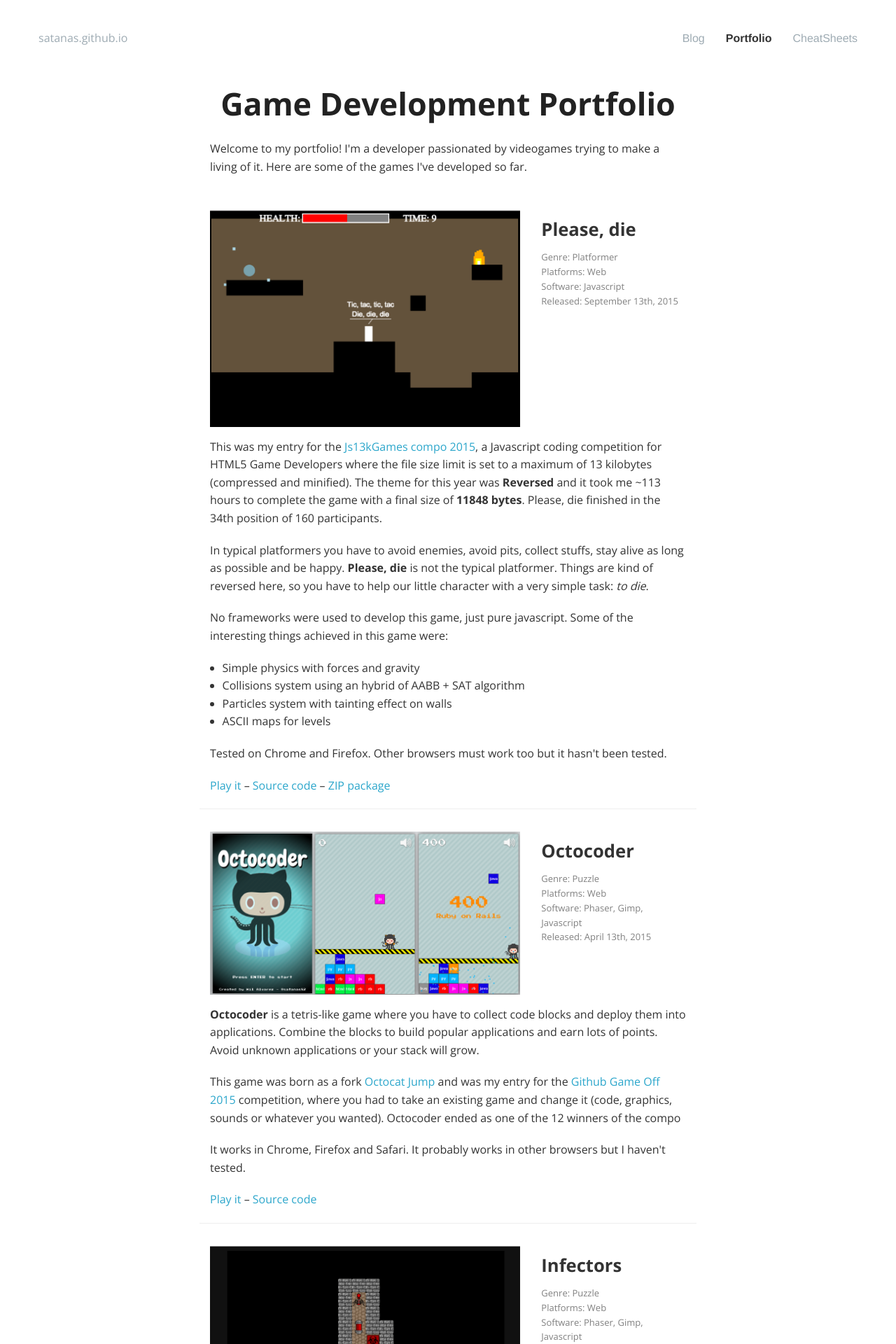
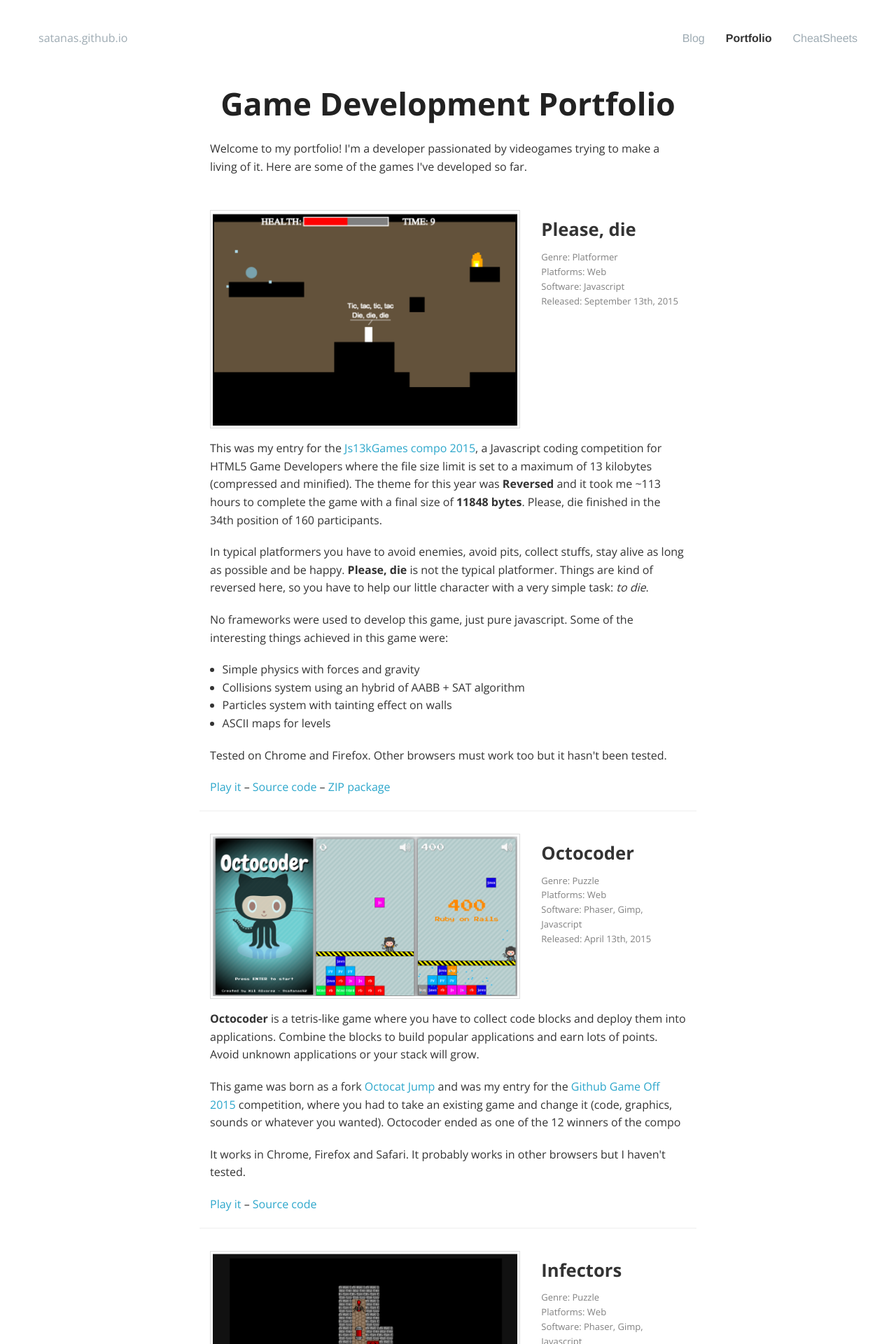
Before and after one commit to satanas/site, a Jekyll site: the page built from portfolio/index.html, in a window 1280 px wide. Shown: the top 1920 px of the page at 70% size. Built offline with Jekyll 4.4.1, drawn with Linux system fonts in a browser that asks for light colours; Markdown is read by kramdown in place of the engine named in the settings.

Commit message:
Added image borders

```diff
--- a/assets/css/app.css
+++ b/assets/css/app.css
@@ -32,9 +32,6 @@ p {
     margin-top: 0.4em;
     margin-bottom: 0;
   }
-  img.feature {
-    padding: 0;
-  }
   .top-bar {
     border-bottom: 1px solid #eaeaea;
     height: 3rem;
@@ -62,9 +59,6 @@ p {
 @media only screen and (min-width: 40.063em) and (max-width: 64em) {
   h1 {
     font-size: 2.1em;
-  }
-  img.feature {
-    padding: 0.8em 0;
   }
   .top-bar {
     padding: 1rem;
@@ -96,6 +90,11 @@ p {
 
 .image-container {
   text-align: center;
+}
+
+.feature {
+  border: 1px solid #ddd;
+  padding: 0.2rem;
 }
 
 p.title {
```
